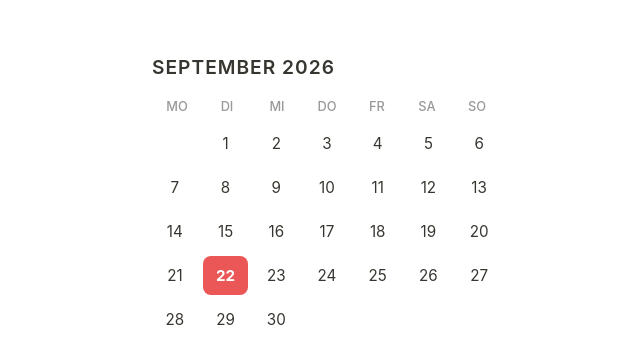
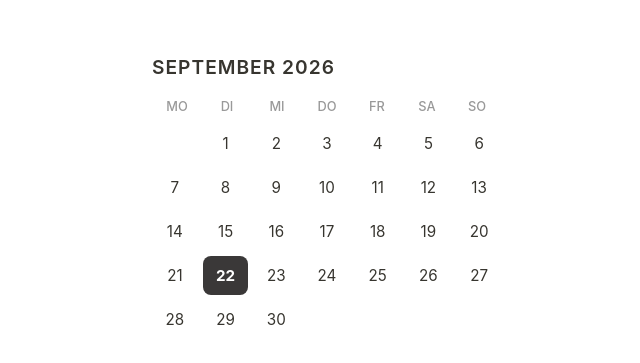
Before and after one commit to res202/notion-month-calendar, a plain HTML site: page index.html in a window 1280 px wide. Shown: the part 203-566 px from the top of the page, without its empty margins (313-953 px from the left). Drawn offline with Linux system fonts and the light colour scheme.

Commit message:
Change today's background color in CSS variables

```diff
--- a/index.html
+++ b/index.html
@@ -9,7 +9,7 @@
         :root {
             --bg-color: #ffffff; /* Hintergrundfarbe */
             --text-color: #37352f; /* Textfarbe (Notion Standard) */
-            --today-bg: #eb5757; /* Hintergrund für den heutigen Tag */
+            --today-bg: #3A3838; /* Hintergrund für den heutigen Tag */
             --today-text: #ffffff; /* Textfarbe für den heutigen Tag */
             --font-family: -apple-system, BlinkMacSystemFont, "Segoe UI", Helvetica, "Apple Color Emoji", Arial, sans-serif;
         }
```
